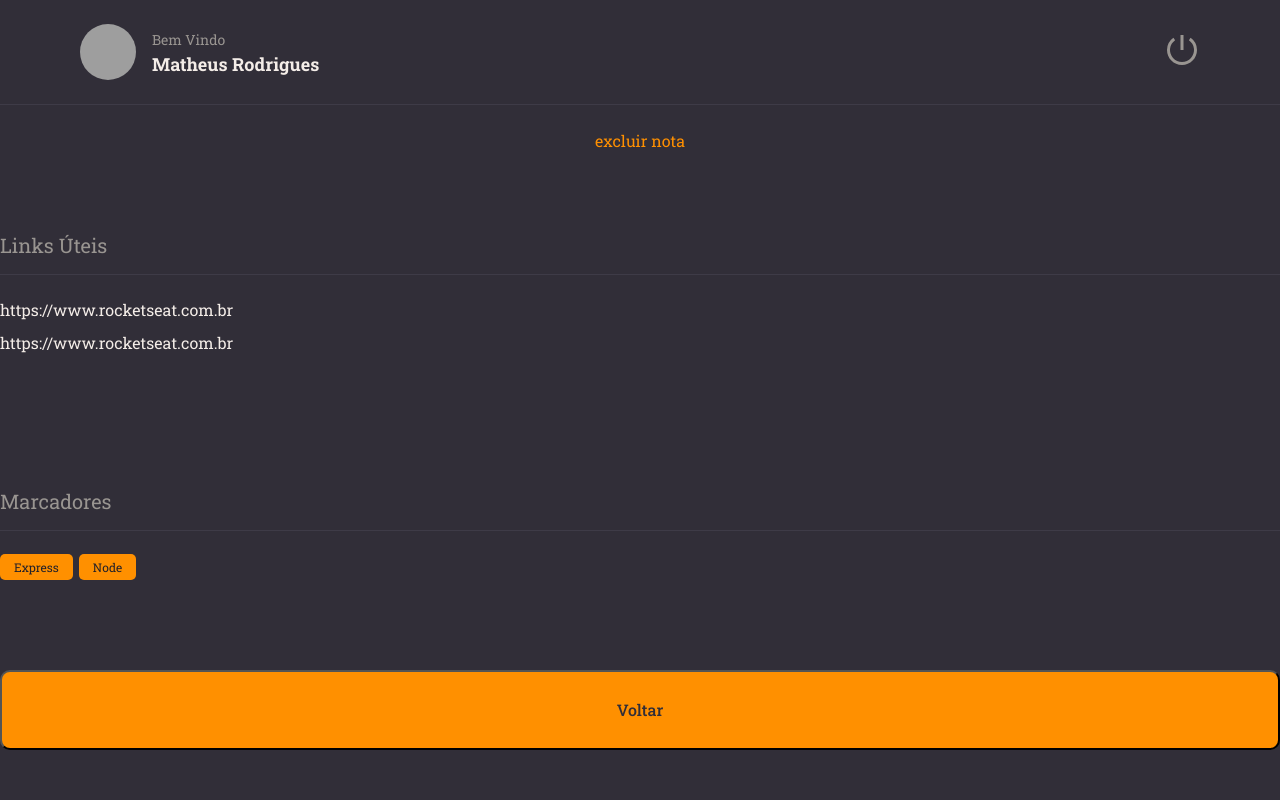
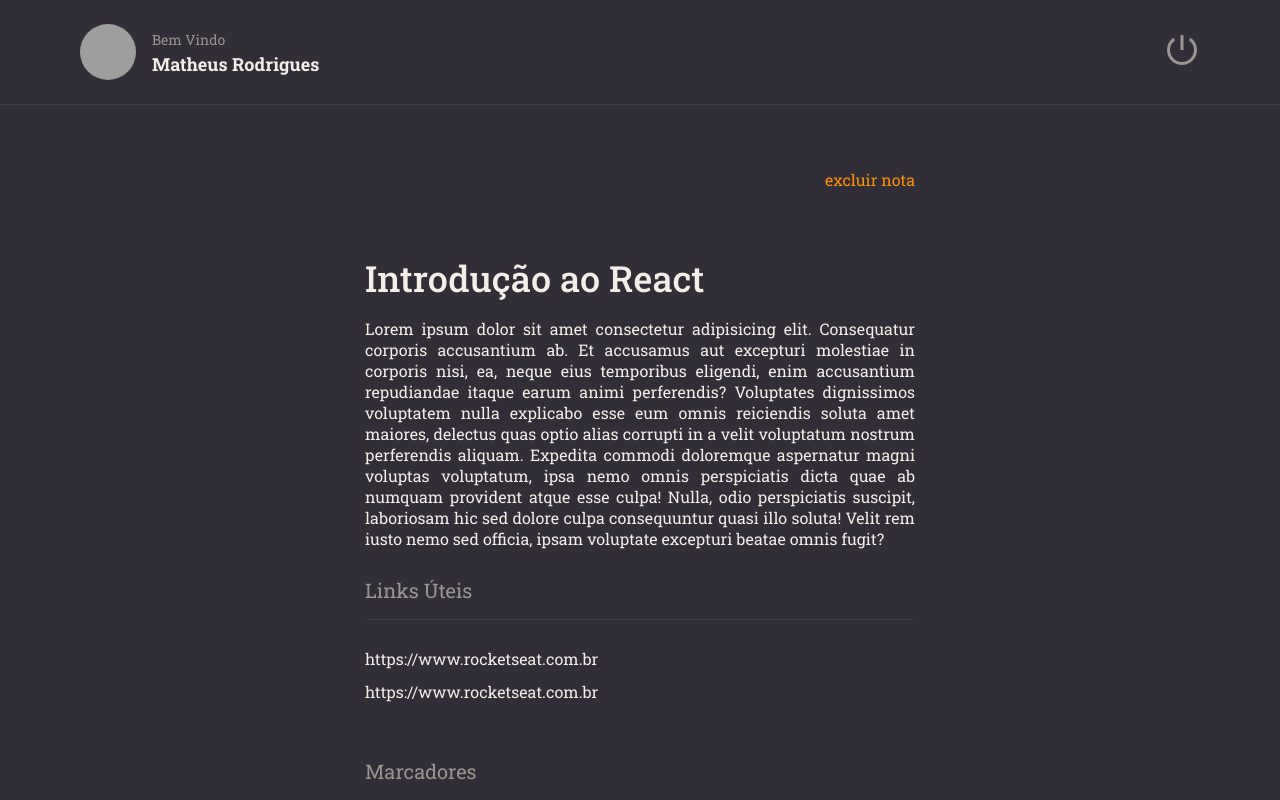
Before and after one commit to Mati-Pereira/rocketnotes-frontend, a React (Vite) app: page / in a window 1280 px wide. Built offline with nearby package versions, Linux system fonts and the light colour scheme; grey boxes are pictures that could not be loaded.

Commit message:
styling components

```diff
--- a/src/components/Button/styles.js
+++ b/src/components/Button/styles.js
@@ -2,13 +2,13 @@ import styled from "styled-components";
 
 export const Container = styled.button`
   width: 100%;
-  height: 5rem;
   background-color: ${({ theme }) => theme.COLORS.ORANGE};
   color: ${({ theme }) => theme.COLORS.BACKGROUND_800};
   padding: 1rem;
   margin-top: 1rem;
   border-radius: 0.625rem;
   font-weight: 500;
+  border: none;
 
   &:disabled {
     opacity: 0.5;
--- a/src/components/Section/styles.js
+++ b/src/components/Section/styles.js
@@ -1,13 +1,13 @@
 import styled from "styled-components";
 
 export const Container = styled.section`
-  margin: 3.5rem 0 1.75rem;
+  margin: 1.75rem 0;
   > h2 {
     border-bottom-width: 1px;
     border-bottom-style: solid;
     border-bottom-color: ${({ theme }) => theme.COLORS.BACKGROUND_700};
     padding-bottom: 1rem;
-    margin-bottom: 1.5rem;
+    margin-bottom: 1.75rem;
     color: ${({ theme }) => theme.COLORS.GRAY_100};
     font-size: 1.25rem;
     font-weight: 400;
--- a/src/pages/Details/index.jsx
+++ b/src/pages/Details/index.jsx
@@ -1,4 +1,4 @@
-import { Container, Links } from "./styles";
+import { Container, Links, Content } from "./styles";
 import Button from "../../components/Button";
 import ButtonText from "../../components/ButtonText";
 import Header from "../../components/Header";
@@ -9,8 +9,24 @@ function App() {
   return (
     <Container>
       <Header />
-
+      <main>
+        <Content>
           <ButtonText title="excluir nota" />
+          <h1>Introdução ao React</h1>
+          <p>
+            Lorem ipsum dolor sit amet consectetur adipisicing elit. Consequatur
+            corporis accusantium ab. Et accusamus aut excepturi molestiae in
+            corporis nisi, ea, neque eius temporibus eligendi, enim accusantium
+            repudiandae itaque earum animi perferendis? Voluptates dignissimos
+            voluptatem nulla explicabo esse eum omnis reiciendis soluta amet
+            maiores, delectus quas optio alias corrupti in a velit voluptatum
+            nostrum perferendis aliquam. Expedita commodi doloremque aspernatur
+            magni voluptas voluptatum, ipsa nemo omnis perspiciatis dicta quae
+            ab numquam provident atque esse culpa! Nulla, odio perspiciatis
+            suscipit, laboriosam hic sed dolore culpa consequuntur quasi illo
+            soluta! Velit rem iusto nemo sed officia, ipsam voluptate excepturi
+            beatae omnis fugit?
+          </p>
           <Section title="Links Úteis">
             <Links>
               <li>
@@ -26,6 +42,8 @@ function App() {
             <Tag title="Node" />
           </Section>
           <Button title="Voltar" />
+        </Content>
+      </main>
     </Container>
   );
 }
--- a/src/pages/Details/styles.js
+++ b/src/pages/Details/styles.js
@@ -8,6 +8,11 @@ export const Container = styled.div`
     "header"
     "content";
   grid-template-rows: 6.5625rem auto;
+  > main {
+    grid-area: content;
+    overflow-y: scroll;
+    padding: 4rem 0;
+  }
 `;
 
 export const Links = styled.ul`
@@ -19,3 +24,25 @@ export const Links = styled.ul`
     }
   }
 `;
+
+export const Content = styled.div`
+  max-width: 550px;
+  margin: auto;
+  display: flex;
+  flex-direction: column;
+
+  > button:first-child{
+    align-self: end;
+  }
+
+  > h1{
+    font-size: 2.25rem;
+    font-weight: 500;
+    padding-top: 4rem;
+  }
+  >p{
+    font-size: 1rem;
+    margin-top: 1rem;
+    text-align: justify;
+  }
+`;
```
Lines whose indentation alone changed are shown as unchanged.
